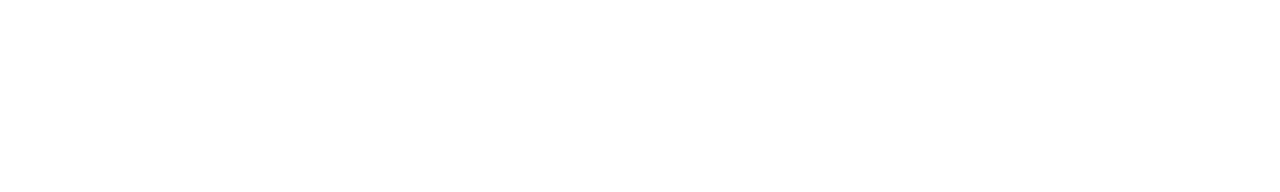
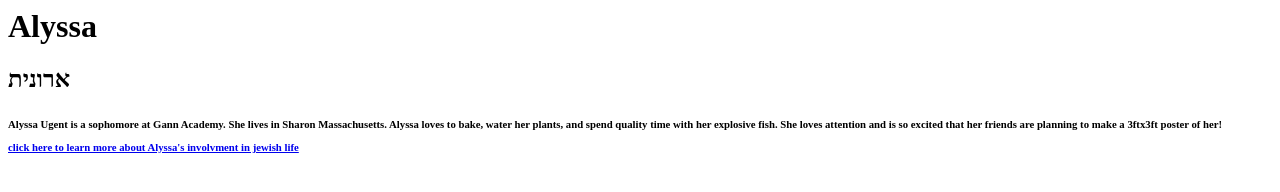
Before and after one commit to ShiraListokin/ShiraListokin.github.io, a plain HTML site: page index.html in a window 1280 px wide. Drawn offline with Linux system fonts and the light colour scheme.

Commit message:
Update index.html

```diff
--- a/index.html
+++ b/index.html
@@ -1 +1,8 @@
 <Head>
+  <h1> Alyssa <h1>
+<body>
+  <h2> ארונית <h2>
+  <h6>
+  <p> Alyssa Ugent is a sophomore at Gann Academy. She lives in Sharon Massachusetts. Alyssa loves to bake, water her plants, and spend quality time with her explosive fish. She loves attention and is so excited that her friends are planning to make a 3ftx3ft poster of her! <p>
+    <!-- Alyssa cant wait! -->
+  <a href = https://www.tisharon.org/youth-programs.html > click here to learn more about Alyssa's involvment in jewish life </a>
```
